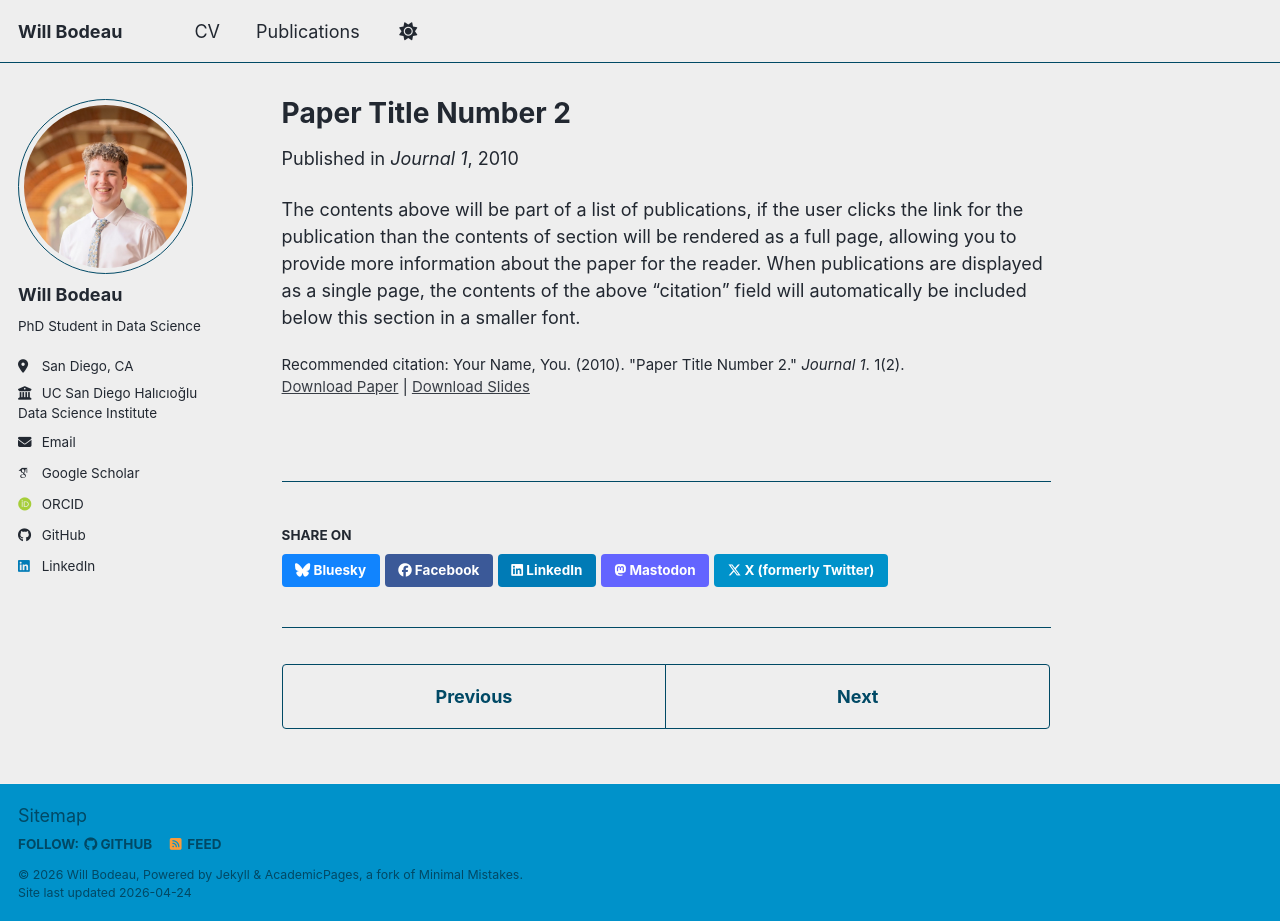
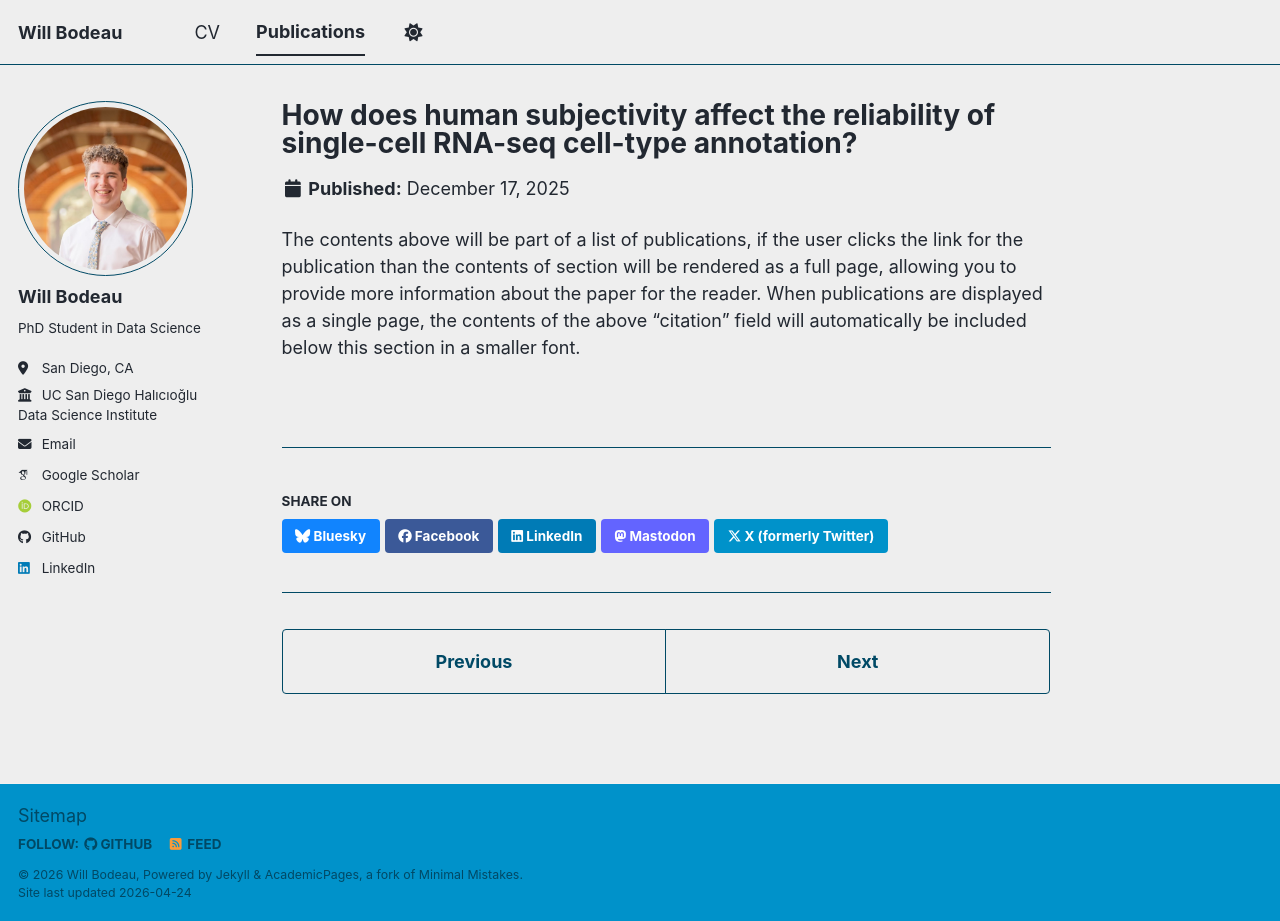
Before and after one commit to willbodeau/willbodeau.github.io, a Jekyll site: the page built from _publications/2010-10-01-paper-title-number-2.md, in a window 1280 px wide and 921 px high. Built offline with Jekyll 4.4.1, drawn with Linux system fonts in a browser that asks for light colours; some web fonts are replaced; a script bundle is joined from its source files by our own code; library files that are not in the unit come from our copies.

Commit message:
Revise publication details for Paper Title Number 2
Updated the title, excerpt, and date for the publication entry.

```diff
--- a/_publications/2010-10-01-paper-title-number-2.md
+++ b/_publications/2010-10-01-paper-title-number-2.md
@@ -1,14 +1,9 @@
 ---
-title: "Paper Title Number 2"
+title: "How does human subjectivity affect the reliability of single-cell RNA-seq cell-type annotation?"
 collection: publications
 category: manuscripts
-permalink: /publication/2010-10-01-paper-title-number-2
-excerpt: 'This paper is about the number 2. The number 3 is left for future work.'
-date: 2010-10-01
-venue: 'Journal 1'
-slidesurl: 'https://academicpages.github.io/files/slides2.pdf'
-paperurl: 'https://academicpages.github.io/files/paper2.pdf'
-citation: 'Your Name, You. (2010). &quot;Paper Title Number 2.&quot; <i>Journal 1</i>. 1(2).'
+excerpt: 'This study examines how analyst subjectivity affects scRNA-seq cell-type annotation, finding substantial variability across 37 participants and a 58% higher false positive rate when analysts expected specific rare cell types. I contributed statistical analysis of parameter tuning effects, characterization of analyst background influences on accuracy, and data preprocessing; under review at Cell Systems.'
+date: 2025-12-17
 ---
 
 The contents above will be part of a list of publications, if the user clicks the link for the publication than the contents of section will be rendered as a full page, allowing you to provide more information about the paper for the reader. When publications are displayed as a single page, the contents of the above "citation" field will automatically be included below this section in a smaller font.
```
